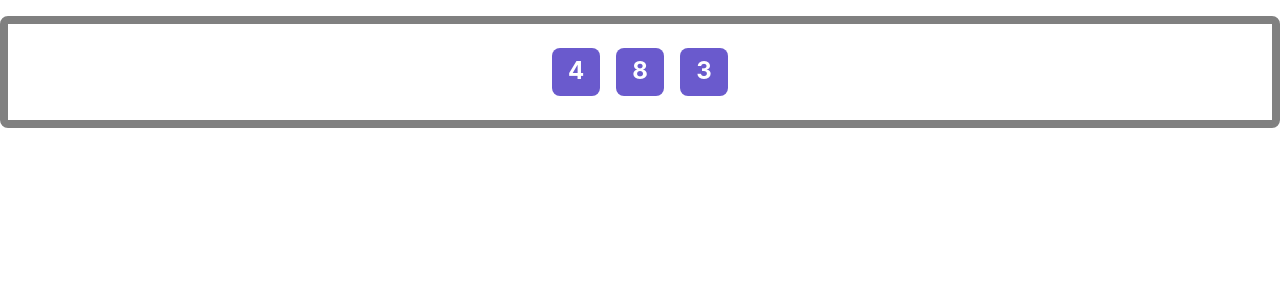
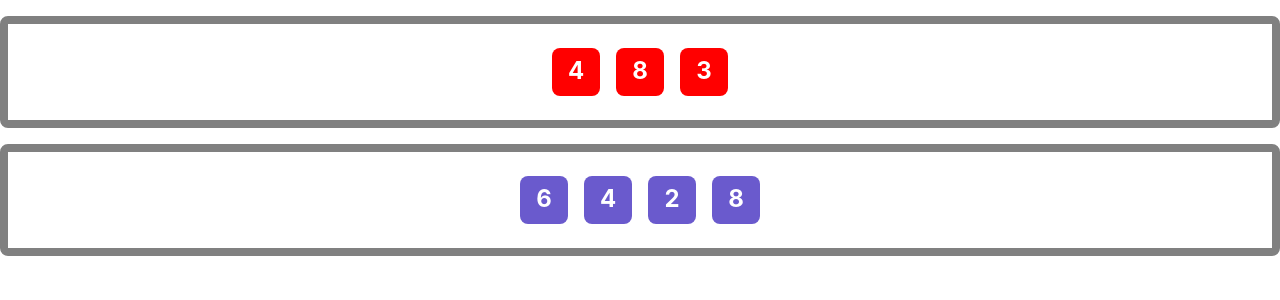
Before and after one commit to Jaswanth-9/02-lucky7, a React (Create React App) app: page / in a window 1280 px wide. Shown: the top 300 px of the page. Built offline with nearby package versions, Linux system fonts and the light colour scheme.

Commit message:
added color styling

```diff
--- a/src/App.js
+++ b/src/App.js
@@ -4,7 +4,8 @@ import Dice from "./Dice"
 function App() {
   return (
     <div className="App">
-      <Dice  dice = {[4,8,3]}/>
+      <Dice  dice = {[4,8,3]} color="red"/>
+      <Dice  dice = {[6,4,2,8]} />
     </div>
   );
 }
--- a/src/Dice.js
+++ b/src/Dice.js
@@ -1,12 +1,12 @@
 import Die from "./Die"
 import "./Dice.css";
 
-export default function Dice( {dice} ){
+export default function Dice( {dice, color= "slateblue"} ){
     return (
         <div className = "Dice">
             {
                 dice.map((v,i) => (
-                    <Die val={v} key={i} />
+                    <Die val={v} key={i} color={color}  />
                 ))
             }
         </div>
--- a/src/Die.js
+++ b/src/Die.js
@@ -1,8 +1,8 @@
 import "./Die.css";
 
-export default function Die({val}){
+export default function Die({val, color}){
     return(
-        <div className="Die">
+        <div className="Die" style={{ backgroundColor : color}}>
             {val}
         </div>
     )
```
